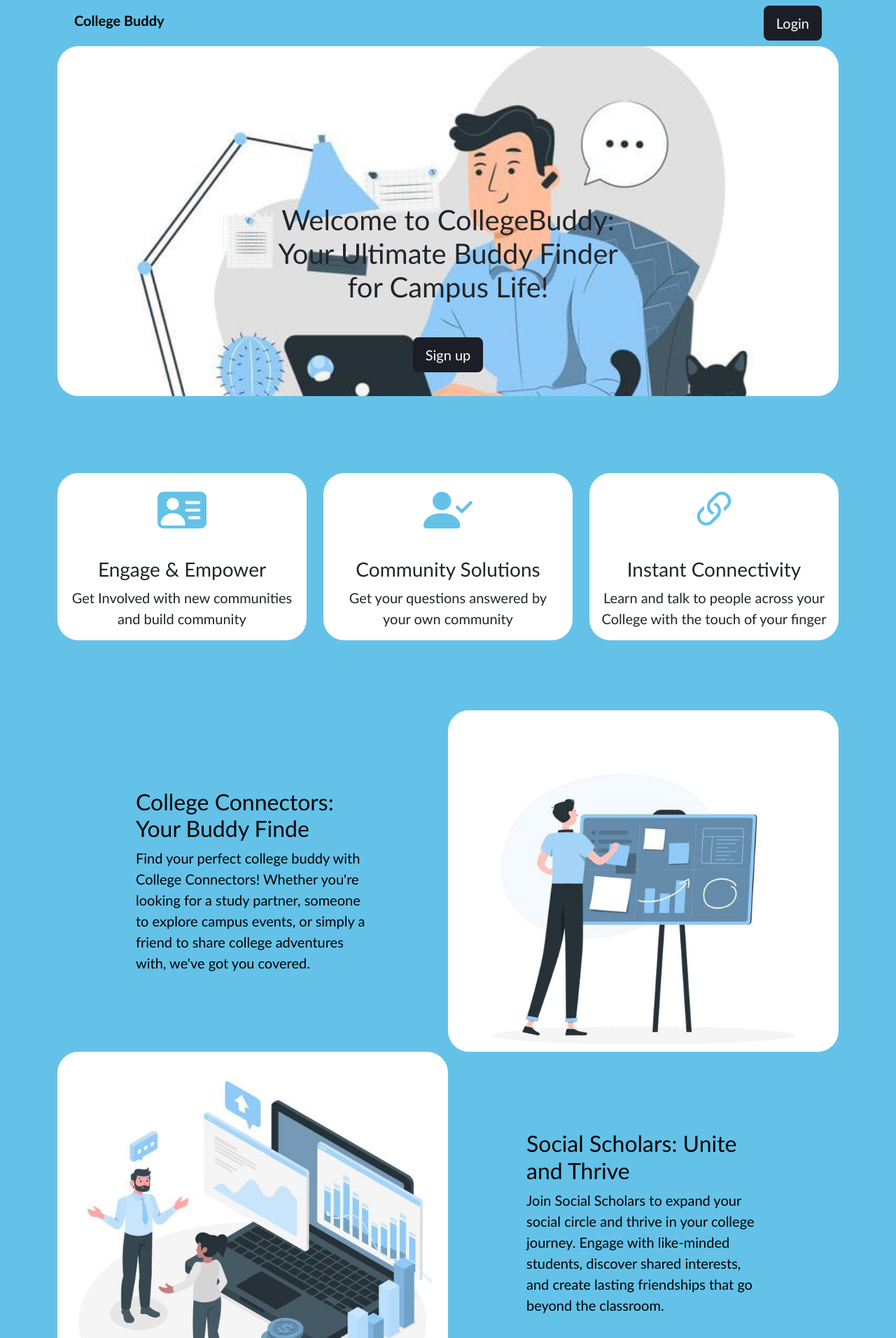
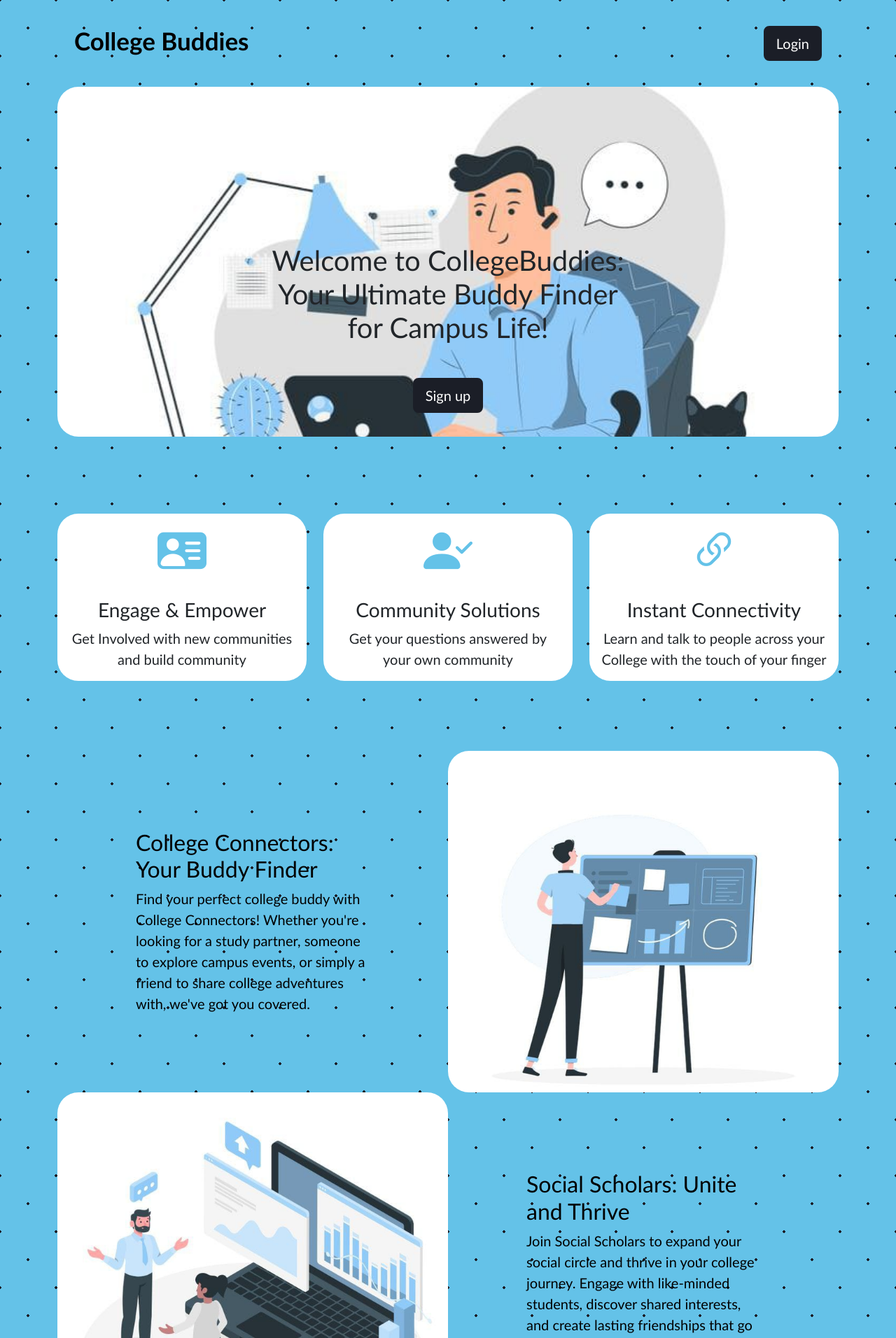
Before and after one commit to ElroyCrasto/StudentForum, a Python web app: template Website/templates/HomePage.html in a window 1280 px wide. Shown: the top 1912 px of the page at 70% size. Run offline with Jinja, Linux system fonts and the light colour scheme; the template is opened without the code that fills it, so the values that code supplies are empty.

```diff
--- a/Website/templates/HomePage.html
+++ b/Website/templates/HomePage.html
@@ -28,6 +28,9 @@
             font-family: 'Trebuchet MS', 'Lucida Sans Unicode', 'Lucida Grande', 'Lucida Sans', Arial, sans-serif !important;
             color: black !important;
             background-color: #64c2e8 !important;
+            background-image:  radial-gradient(#1b1e27 2px, transparent 2px), radial-gradient(#1b1e27 2px, #64c2e8 2px);
+            background-size: 80px 80px;
+            background-position: 0 0,40px 40px;
           }
           .card{
             background-color: #64c2e8 !important;
@@ -120,20 +123,20 @@
     </style>
 </head>
 <body>
-
+<br>
     <div class="container-fluid text-dark bg-transparent">
         <div class="container">
             <!-- navbar -->
             <div class="container">
                 <nav class="navbar navbar-expand-lg">
                   <div class="container-fluid">
-                    <h1 class="navbar-brand" href="#"><b> College Buddy </b></h1>
+                    <h1 class="navbar-brand" href="#"><b style="font-size: 35px;"> College Buddies </b></h1>
                     <div class="col-auto"><button class="btn btn-danger btn-lg" id="submitButton" type="submit">Login</button>
                   </div>
                 </nav>
             </div>
         </div>
-    </div>
+    </div> <br>
 
 <!-- main-container -->
 <div class="container">
@@ -143,7 +146,7 @@
                         <div class="col-xl-6">
                             <div class="text-center text-dark"   data-aos="fade-up" data-aos-duration="2000">
                                 <!-- Page heading-->
-                                <h1 class="mb-5">Welcome to CollegeBuddy: Your Ultimate Buddy Finder for Campus Life!</h1>
+                                <h1 class="mb-5">Welcome to CollegeBuddies: Your Ultimate Buddy Finder for Campus Life!</h1>
 
                                 <div class="col-auto"><button class="btn btn-lg" id="submitButton" type="submit">Sign up</button>
                             </div>
@@ -193,7 +196,7 @@
               <div class="row g-0">
                   <div class="col-lg-6 order-lg-2 text-white showcase-img-1"></div>
                   <div class="col-lg-6 order-lg-1 my-auto showcase-text"  data-aos="fade-up" data-aos-duration="2000">
-                      <h2>College Connectors: Your Buddy Finde</h2>
+                      <h2>College Connectors: Your Buddy Finder</h2>
                       <p class="lead mb-0">Find your perfect college buddy with College Connectors! Whether you're looking for a study partner, someone to explore campus events, or simply a friend to share college adventures with, we've got you covered.</p>
                   </div>
               </div>
```
